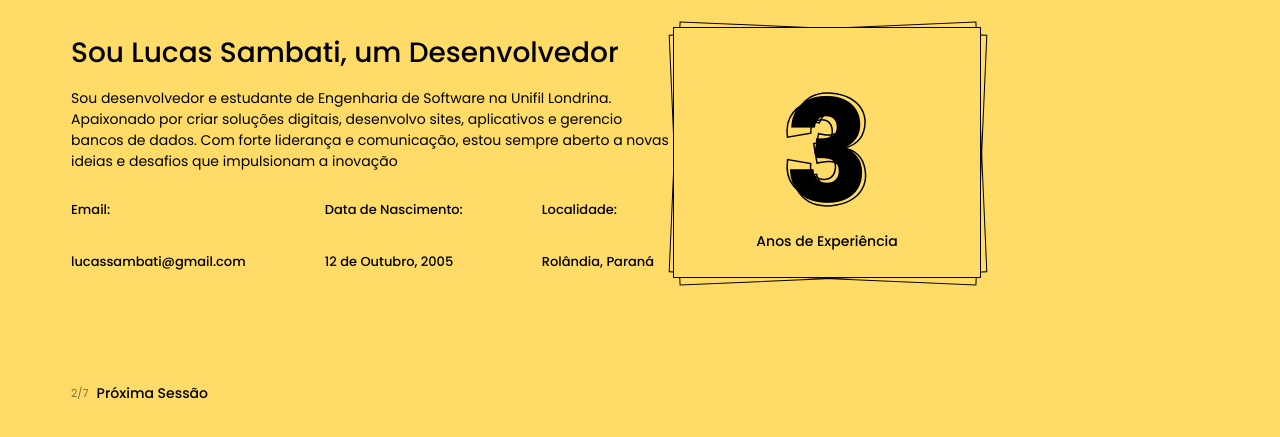
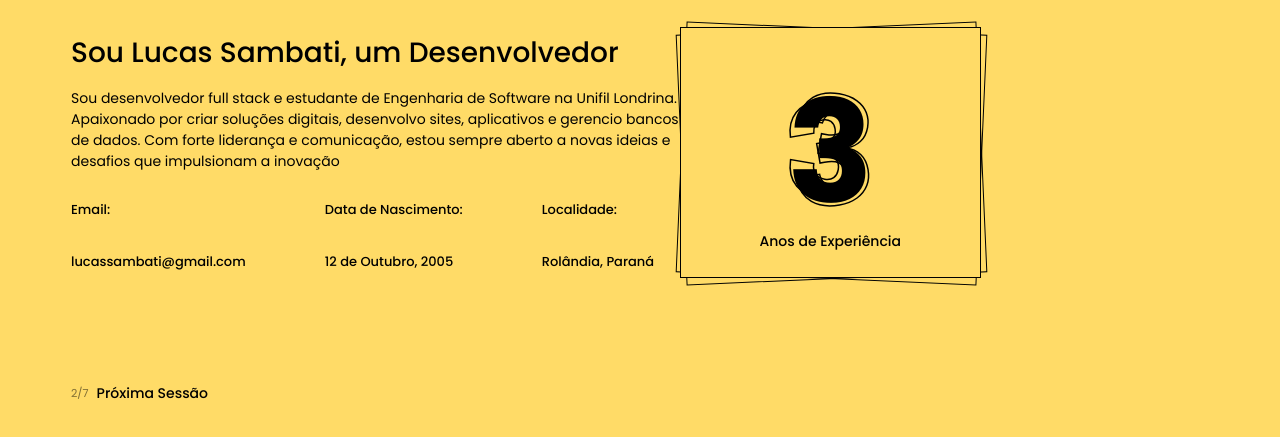
Before and after one commit to Lucas-Sambati/Lucas-Sambati, a plain HTML site: page index.html in a window 1280 px wide. Shown: the part 869-1306 px from the top of the page. Drawn offline with Linux system fonts and the light colour scheme; some icons are missing.

Commit message:
Atualizando Sobre Portfólio

```diff
--- a/index.html
+++ b/index.html
@@ -97,7 +97,7 @@
             <div class="descricao-pessoal">
               <h2>Sou Lucas Sambati, um Desenvolvedor</h2>
               <p>
-                Sou desenvolvedor e estudante de Engenharia de Software na
+                Sou desenvolvedor full stack e estudante de Engenharia de Software na
                 Unifil Londrina. Apaixonado por criar soluções digitais,
                 desenvolvo sites, aplicativos e gerencio bancos de dados. Com
                 forte liderança e comunicação, estou sempre aberto a novas
```
